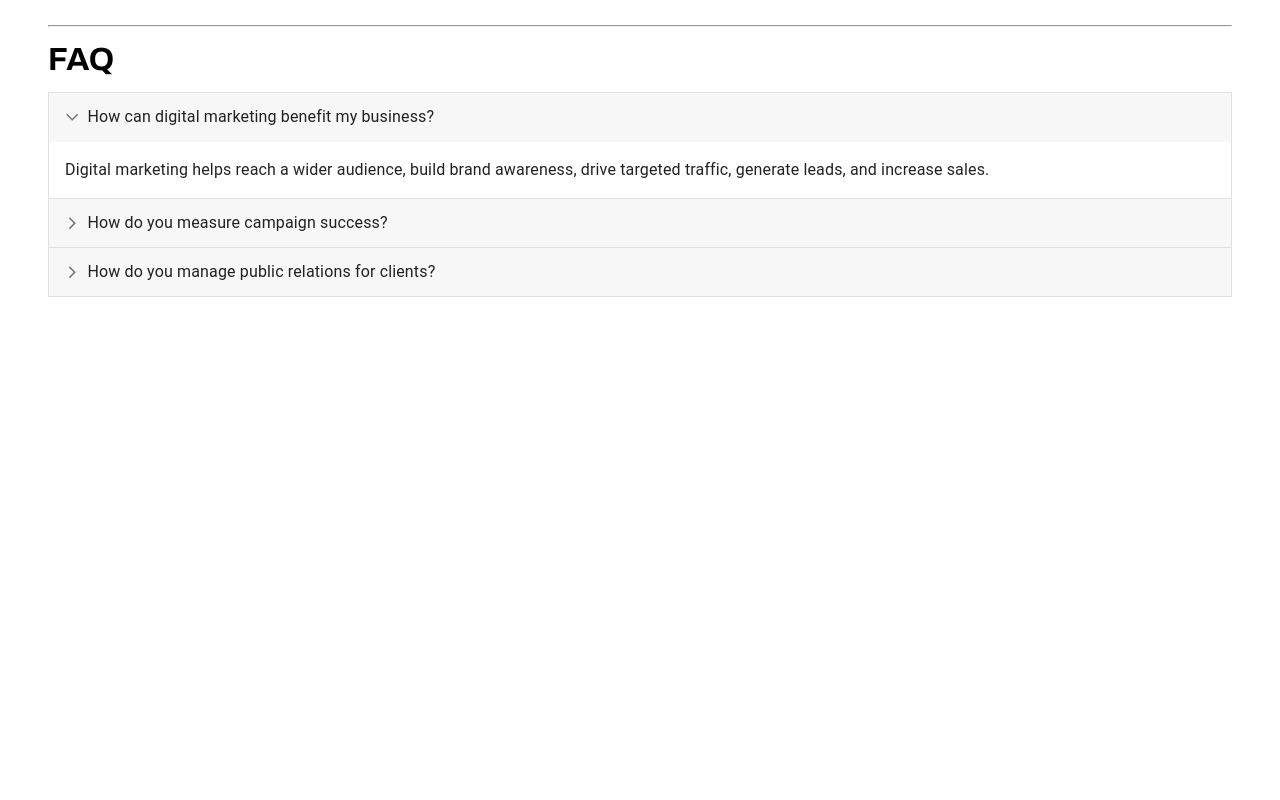
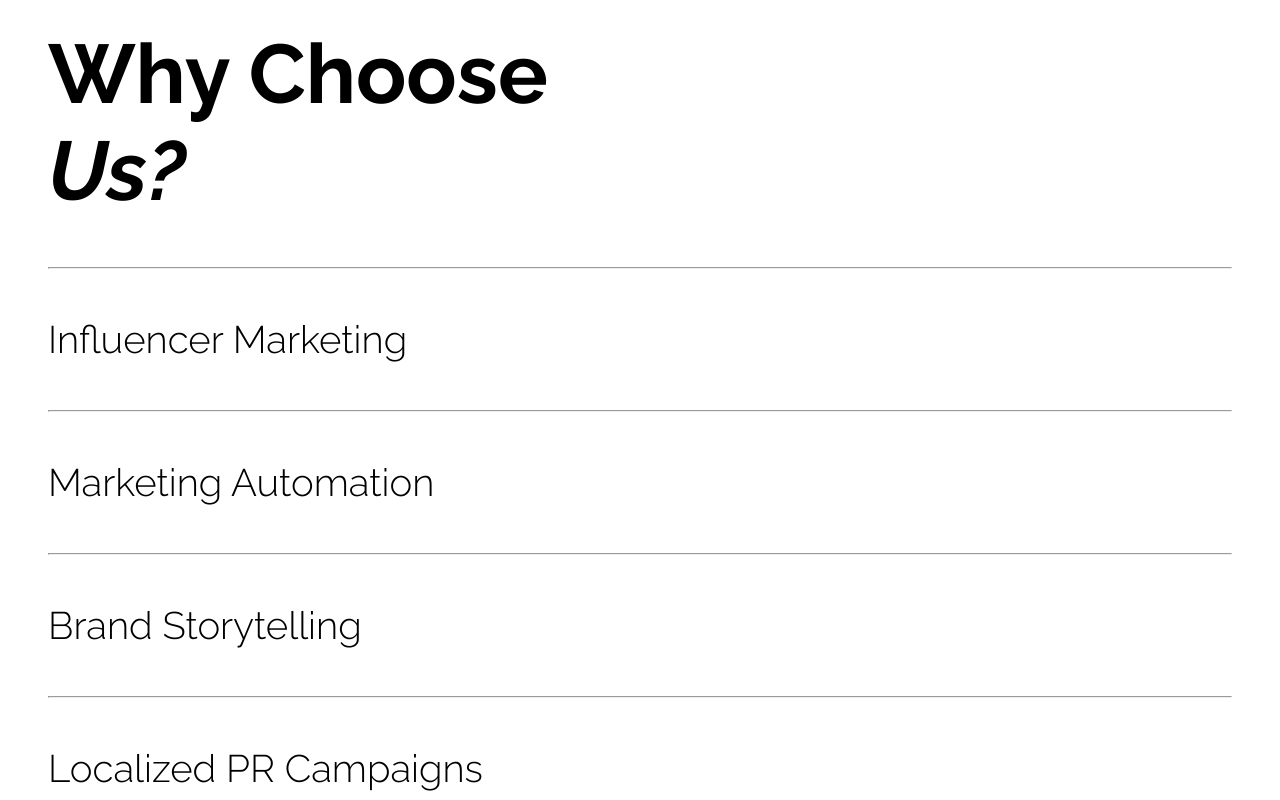
Before and after one commit to Aniket-Patel-swg/stories_arabia_latest, a Next.js app: page / in a window 1280 px wide. Shown: the part 8040-8840 px from the top of the page. Before the commit the page ends 8385 px from the top, so only its background shows below. Built offline with nearby package versions, Linux system fonts and the light colour scheme; a web font is replaced by a local one.

Commit message:
added unique section

```diff
--- /dev/null
+++ b/Components/ChooseUs.js
@@ -0,0 +1,35 @@
+import styles from "../styles/ChooseUs.module.css";
+
+const ChooseUs = () => {
+  return (
+    <>
+      <div className={styles.choose}>
+        <h1>
+          Why Choose <br /> <em>Us?</em>{" "}
+        </h1>
+        <section className={styles.unique_section}>
+          <ul>
+            <li>
+              <hr />
+            <p>Influencer Marketing{" "}</p>
+            </li>
+            <li>
+              <hr />
+            <p>Marketing Automation</p>
+            </li>
+            <li>
+              <hr />
+            <p>Brand Storytelling</p>
+            </li>
+            <li>
+              <hr />
+            <p>Localized PR Campaigns</p>
+            </li>
+          </ul>
+        </section>
+      </div>
+    </>
+  );
+};
+
+export default ChooseUs;
--- a/pages/index.js
+++ b/pages/index.js
@@ -8,6 +8,7 @@ import Projects from "../Components/Projects";
 import Testimonails from "../Components/Testimonials";
 import FAQ from "../Components/FAQ";
 import Gallary from "../Components/Gallary";
+import ChooseUs from "../Components/ChooseUs";
 
 export default function Home() {
   useEffect(() => {
@@ -52,6 +53,7 @@ export default function Home() {
       <Projects />
       <Testimonails />
       <Gallary />
+      <ChooseUs />
       <FAQ />
     </>
   );
--- /dev/null
+++ b/styles/ChooseUs.module.css
@@ -0,0 +1,31 @@
+.choose{
+    margin: 48px;
+}
+.choose h1{
+    font-size: 6.5vw;
+}
+.unique_section{
+    margin-top: 3rem;
+    margin-bottom: 8rem;
+}
+.unique_section ul{
+    list-style-type: none;
+}
+.unique_section p{
+    margin: 3rem 0px;
+    cursor: pointer;
+    font-size: 3vw;
+    font-weight: 300;
+}
+
+@media (max-width: 550px) {
+    .choose{
+        margin: 28px;
+    }
+    .unique_section p{
+        font-size: 5vw;
+    }
+    .choose h1{
+        font-size: 8vw;
+    }
+}
```
